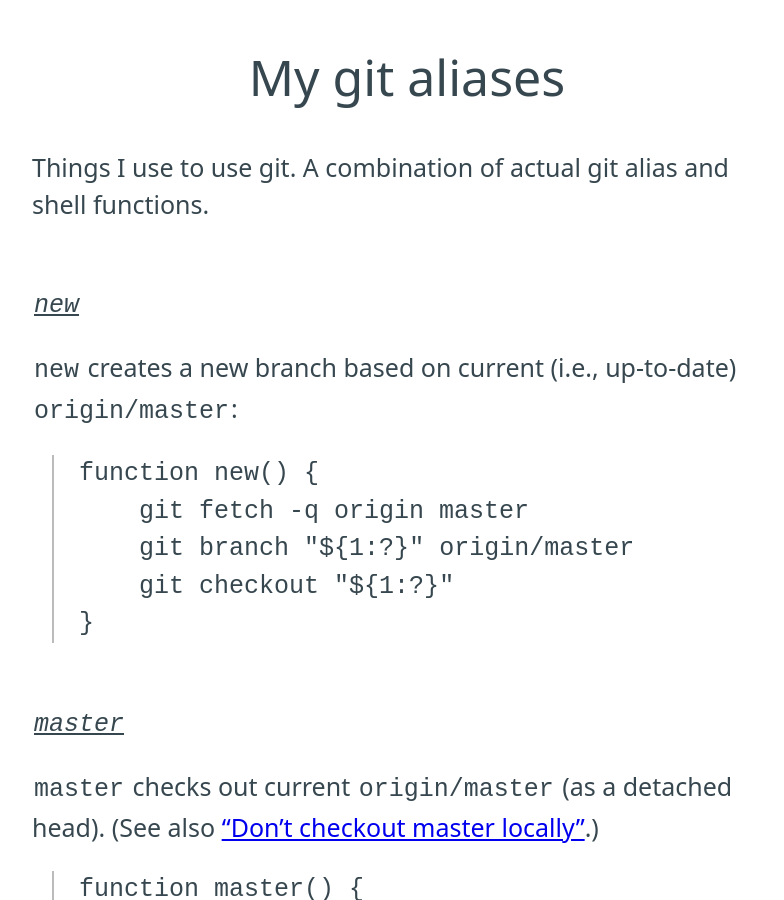
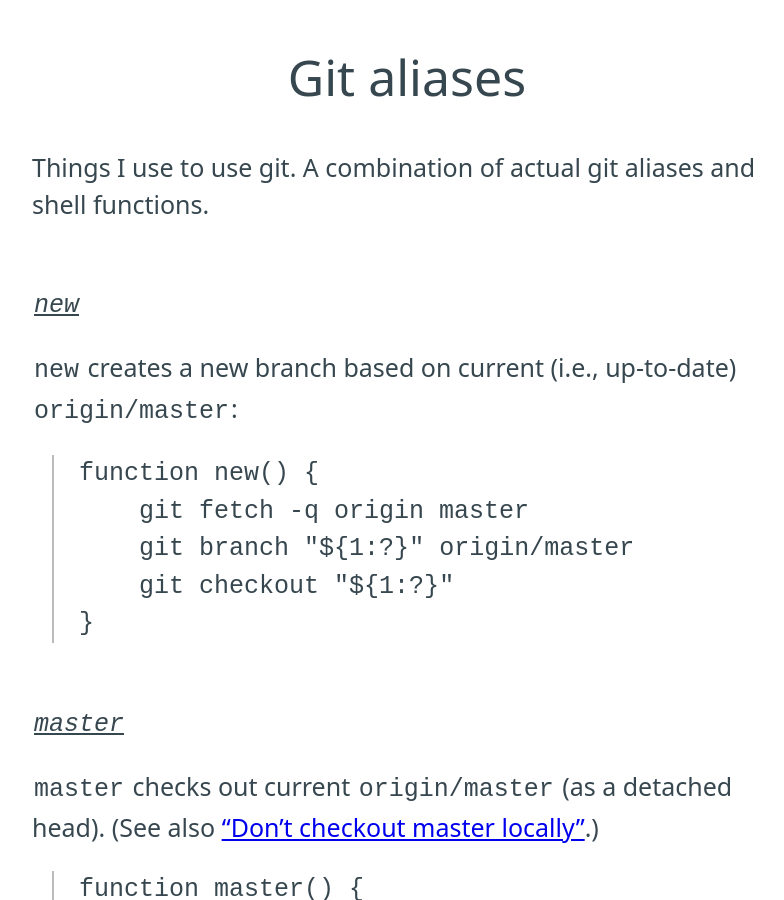
Before and after one commit to AlecBenzer/alecbenzer.github.com, a Jekyll site: the page built from _posts/2020-02-25-git-aliases.md, in a window 1280 px wide and 900 px high. Shown: the whole window, without its empty margins (233-1017 px from the left). Built offline with Jekyll 4.4.1, drawn with Linux system fonts in a browser that asks for light colours; some of the changed text lies outside the part shown.

Commit message:
Update date, minor copy

```diff
--- a/_posts/2019-04-27-git-aliases.md
+++ b/_posts/2020-02-25-git-aliases.md
@@ -1,9 +1,9 @@
 ---
-title: My git aliases
+title: Git aliases
 layout: post
 ...
 
-Things I use to use git. A combination of actual git alias and shell
+Things I use to use git. A combination of actual git aliases and shell
 functions.
 
 #### `new`
```
